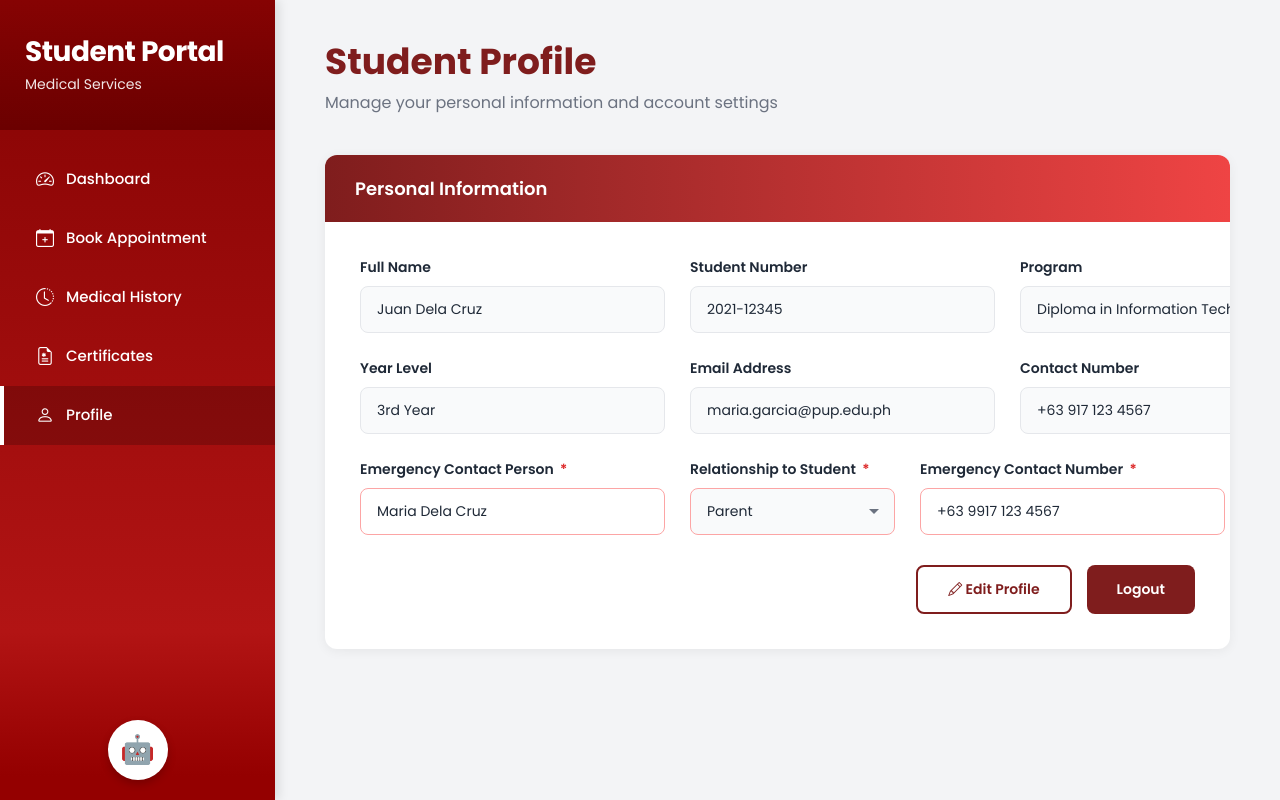
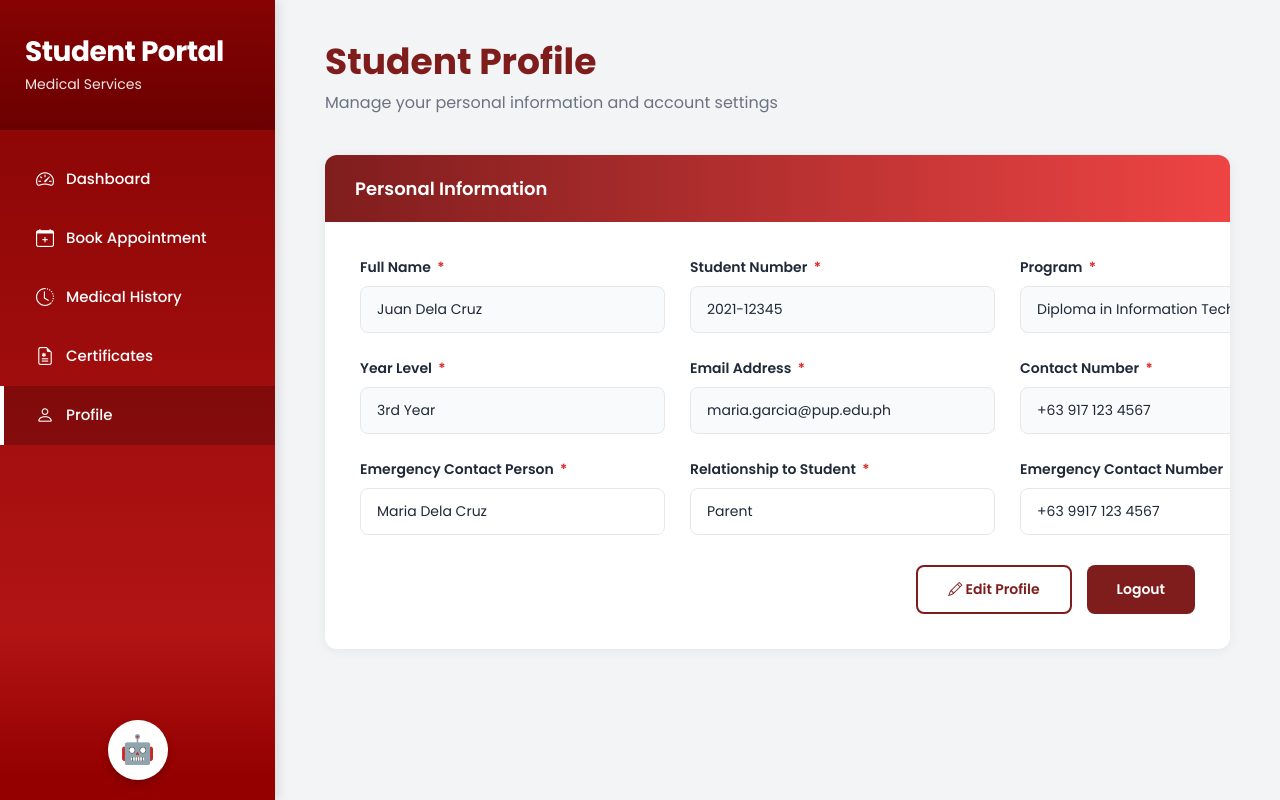
Before and after one commit to tish-cyb/Web-Based-Medical-Clinic-System, a PHP site: page /student/profile.php in a window 1280 px wide. Run offline with PHP 8.4, Linux system fonts and the light colour scheme.

Commit message:
Red outlines removed, fixed relationship field

```diff
--- a/student/profile.php
+++ b/student/profile.php
@@ -519,7 +519,7 @@
         }
 
         .form-group input.required-field {
-            border-color: #fca5a5;
+            border-color: #e5e7eb;
             background-color: #fff;
         }
 
@@ -530,7 +530,7 @@
 
         .form-group select {
             padding: 12px 16px;
-            border: 1px solid #fca5a5;
+            border: 1px solid #e5e7eb;
             border-radius: 8px;
             font-size: 14px;
             font-family: 'Poppins', sans-serif;
@@ -661,31 +661,31 @@
             <div class="section-content">
                 <div class="form-grid">
                     <div class="form-group">
-                        <label>Full Name</label>
-                        <input type="text" value="Juan Dela Cruz" readonly>
+                        <label>Full Name <span class="required-asterisk">*</span></label>
+                        <input type="text" value="Juan Dela Cruz" readonly required>
                     </div>
                     <div class="form-group">
-                        <label>Student Number</label>
-                        <input type="text" value="2021-12345" readonly>
+                        <label>Student Number <span class="required-asterisk">*</span></label>
+                        <input type="text" value="2021-12345" readonly required>
                     </div>
                     <div class="form-group">
-                        <label>Program</label>
-                        <input type="text" value="Diploma in Information Technology" readonly>
+                        <label>Program <span class="required-asterisk">*</span></label>
+                        <input type="text" value="Diploma in Information Technology" readonly required>
                     </div>
                 </div>
 
                 <div class="form-grid">
                     <div class="form-group">
-                        <label>Year Level</label>
-                        <input type="text" value="3rd Year" readonly>
+                        <label>Year Level <span class="required-asterisk">*</span></label>
+                        <input type="text" value="3rd Year" readonly required>
                     </div>
                     <div class="form-group">
-                        <label>Email Address</label>
-                        <input type="email" value="maria.garcia@pup.edu.ph" readonly>
+                        <label>Email Address <span class="required-asterisk">*</span></label>
+                        <input type="email" value="maria.garcia@pup.edu.ph" readonly required>
                     </div>
                     <div class="form-group">
-                        <label>Contact Number</label>
-                        <input type="tel" value="+63 917 123 4567" readonly>
+                        <label>Contact Number <span class="required-asterisk">*</span></label>
+                        <input type="tel" value="+63 917 123 4567" readonly required>
                     </div>
                 </div>
 
@@ -713,20 +713,15 @@
                             Relationship to Student
                             <span class="required-asterisk">*</span>
                         </label>
-                        <select
+                        <input
+                            type="text"
                             id="emergencyContactRelationship"
+                            class="required-field"
+                            value="Parent"
+                            placeholder="e.g. Parent, Sibling, Guardian"
+                            readonly
                             required
-                            disabled
                         >
-                            <option value="">-- Select Relationship --</option>
-                            <option value="parent" selected>Parent</option>
-                            <option value="sibling">Sibling</option>
-                            <option value="spouse">Spouse</option>
-                            <option value="guardian">Guardian</option>
-                            <option value="relative">Relative</option>
-                            <option value="friend">Friend</option>
-                            <option value="other">Other</option>
-                        </select>
                     </div>
                     <div class="form-group">
                         <label>
@@ -915,18 +910,18 @@
 
             if (isEditing) {
                 emergencyPerson.removeAttribute('readonly');
-                emergencyRelationship.removeAttribute('disabled');
+                emergencyRelationship.removeAttribute('readonly');
                 emergencyNumber.removeAttribute('readonly');
                 editBtn.innerHTML = '<i class="bi bi-check-lg"></i> Save Changes';
             } else {
                 // Validate required emergency fields before saving
-                if (!emergencyPerson.value.trim() || !emergencyRelationship.value || !emergencyNumber.value.trim()) {
+                if (!emergencyPerson.value.trim() || !emergencyRelationship.value.trim() || !emergencyNumber.value.trim()) {
                     alert('Emergency Contact Person, Relationship, and Contact Number are required fields and cannot be left blank.');
                     isEditing = true;
                     return;
                 }
                 emergencyPerson.setAttribute('readonly', true);
-                emergencyRelationship.setAttribute('disabled', true);
+                emergencyRelationship.setAttribute('readonly', true);
                 emergencyNumber.setAttribute('readonly', true);
                 editBtn.innerHTML = '<i class="bi bi-pencil"></i> Edit Profile';
             }
```
